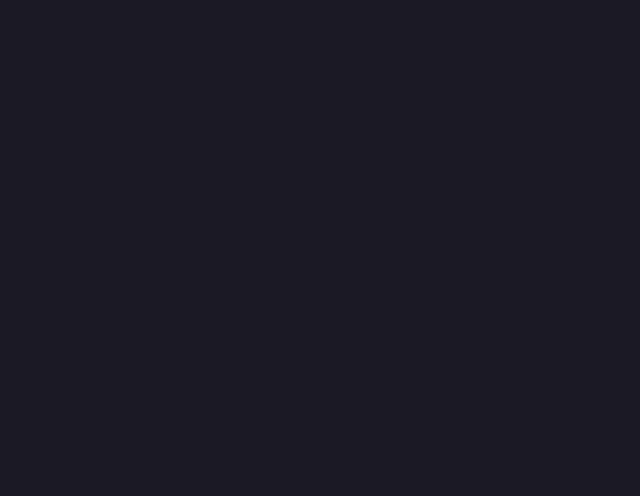
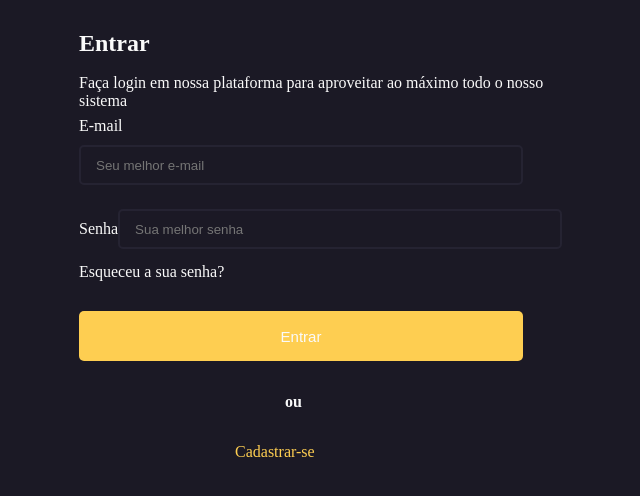
Before and after one commit to 42Dias/romtec-front, a React (Create React App) app: page / in a window 1280 px wide. Before the commit this address had no page. Shown: the top 496 px of the page, without its empty margins (335-975 px from the left). Built offline with nearby package versions, Linux system fonts and the light colour scheme; the HTML template or start-up script is replaced by a standard one.

Commit message:
adding login screen

```diff
--- a/src/App.tsx
+++ b/src/App.tsx
@@ -1,9 +1,9 @@
 import { BrowserRouter, Routes, Route } from 'react-router-dom'
 
-import { Login, Home, Register } from './pages'
+import { Login, Home, Register, ForgotPassword } from './pages'
 
 import { GlobalStyle } from './ui'
-import { LOGIN, HOME, REGISTER } from './routes'
+import { LOGIN, HOME, REGISTER, FORGOTPASSWORD } from './routes'
 
 export function App () {
   return (
@@ -12,6 +12,7 @@ export function App () {
         <Route path={LOGIN} element={<Login />} />
         <Route path={HOME} element={<Home />} />
         <Route path={REGISTER} element={<Register />} />
+        <Route path={FORGOTPASSWORD} element={<ForgotPassword />} />
       </Routes>
       <GlobalStyle />
     </BrowserRouter>
--- /dev/null
+++ b/src/pages/ForgotPassword/ForgotPassword.styled.ts
@@ -0,0 +1 @@
+import styled from 'styled-components/macro'
--- /dev/null
+++ b/src/pages/ForgotPassword/ForgotPassword.tsx
@@ -0,0 +1,3 @@
+export function ForgotPassword () {
+  return <h1>Recuperar a senha</h1>
+}
--- /dev/null
+++ b/src/pages/ForgotPassword/index.ts
@@ -0,0 +1 @@
+export * from './ForgotPassword'
--- a/src/pages/Login/Login.styled.ts
+++ b/src/pages/Login/Login.styled.ts
@@ -2,7 +2,9 @@ import styled from 'styled-components/macro'
 import { theme } from '../../ui'
 
 export const ContainerLogin = styled.div`
-
+  display: flex;
+  align-items: center;
+  justify-content: center;
 `
 
 export const Content = styled.div`
@@ -12,50 +14,46 @@ export const Content = styled.div`
   flex-direction: column;
   height: 100vh;
   border-radius: 5px;
+  margin: 0 0 0 20px;
 
   h1 {
+    font-size: 24px;
     color: ${theme.colors.white};
-    padding: 30px;
-    color: ${theme.colors.white[50]};
-    font-size: 22px;
+    margin: 30px 1px 2px 14px;
   }
 
   fieldset {
     border: 0;
+    margin: 5px 1px 5px 14px;
   }
 
-  label {
-    color: ${theme.colors.white};
-    margin: 20px 0 25px 0;
-  }
   span {
     color: ${theme.colors.red};
     font-size: 10px;
-    margin: 0 0 0 31px;
+  }
+
+  p {
+    margin: 15px 0 2px 14px;
+  }
+
+  strong {
+    margin: 30px 1px 2px 220px;
+  }
+
+  a {
+    margin: 30px 1px 2px 170px;
   }
 `
 
 export const Form = styled.div`
-
-  h1 {
-    text-align: right;
-    display: flex;
-    align-items: left;
-    justify-content: left;
-    font-size: 24px;
-    font-weight: bold;
-    margin: 20px 0;
-    color: ${theme.colors.white};
-  }
-
   p {
     max-width: 400px;
   }
 
   label {
     color: ${theme.colors.white};
-    margin: 20px 0 25px 31px;
   }
+
   span {
     color: ${theme.colors.red};
     font-size: 10px;
@@ -67,10 +65,15 @@ export const Form = styled.div`
     color: ${theme.colors.white};
     background: ${theme.colors.yellow};
     border-radius: 5px;
-    margin: 20px 0 20px 0;
-    width: 420px;
-    height: 48px;
+    height: 50px;
+    width: 444px;
     border: 0;
+    margin: 30px 1px 2px 14px;
+  }
+
+  a {
+    color: ${theme.colors.white};
+    margin: 30px 1px 2px 14px;
   }
 `
 
@@ -83,6 +86,7 @@ export const Input = styled.input`
   padding: 0 0 0 15px;
   outline: none;
   margin: 10px 0 9px 0;
+  color: ${theme.colors.yellow};
 
   :focus {
     border: 1px solid ${theme.colors.yellow}
--- a/src/pages/Login/Login.tsx
+++ b/src/pages/Login/Login.tsx
@@ -31,8 +31,8 @@ export function Login () {
   return (
     <S.ContainerLogin>
       <S.Content>
-        <h1>Lorem Ipsum</h1>
-        <p>Morbi vitae lorem nisl. Sed lobortis non sapien sit amet consectetur.</p>
+        <h1>Entrar</h1>
+        <p>Faça login em nossa plataforma para aproveitar ao máximo todo o nosso sistema</p>
         <S.Form>
           <form onSubmit={handleSubmit(onSubmit)}>
             <fieldset>
@@ -62,7 +62,7 @@ export function Login () {
               />
               <span>{errors.password?.message}</span>
             </fieldset>
-            <p>Esqueceu a sua senha?</p>
+            <Link to='/recuperar-senha'>Esqueceu a sua senha?</Link>
 
             <button type='submit'>Entrar</button>
           </form>
--- a/src/pages/index.ts
+++ b/src/pages/index.ts
@@ -1,3 +1,4 @@
 export * from './Login'
 export * from './Home'
 export * from './Register'
+export * from './ForgotPassword'
--- a/src/routes.ts
+++ b/src/routes.ts
@@ -1,3 +1,4 @@
-export const LOGIN = '/login'
+export const LOGIN = '/'
 export const HOME = '/home'
 export const REGISTER = '/cadastro'
+export const FORGOTPASSWORD = '/recuperar-senha'
--- a/src/ui/styles/global.ts
+++ b/src/ui/styles/global.ts
@@ -14,7 +14,6 @@ export const GlobalStyle = createGlobalStyle`
     color: ${theme.colors.white};
     font-family: ${theme.font.family};
     overflow-x: hidden;
-    position: relative;
   }
 
   button {
```
